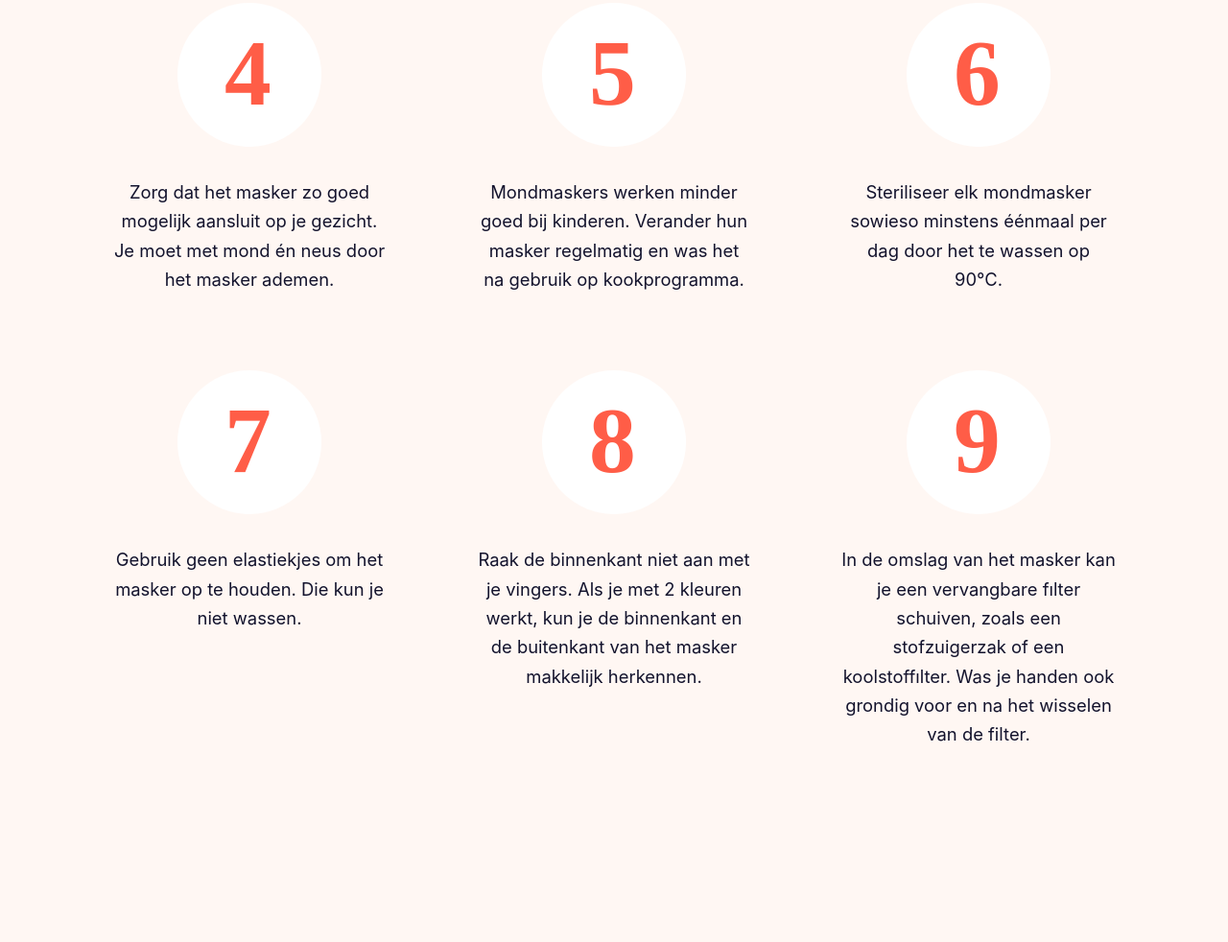
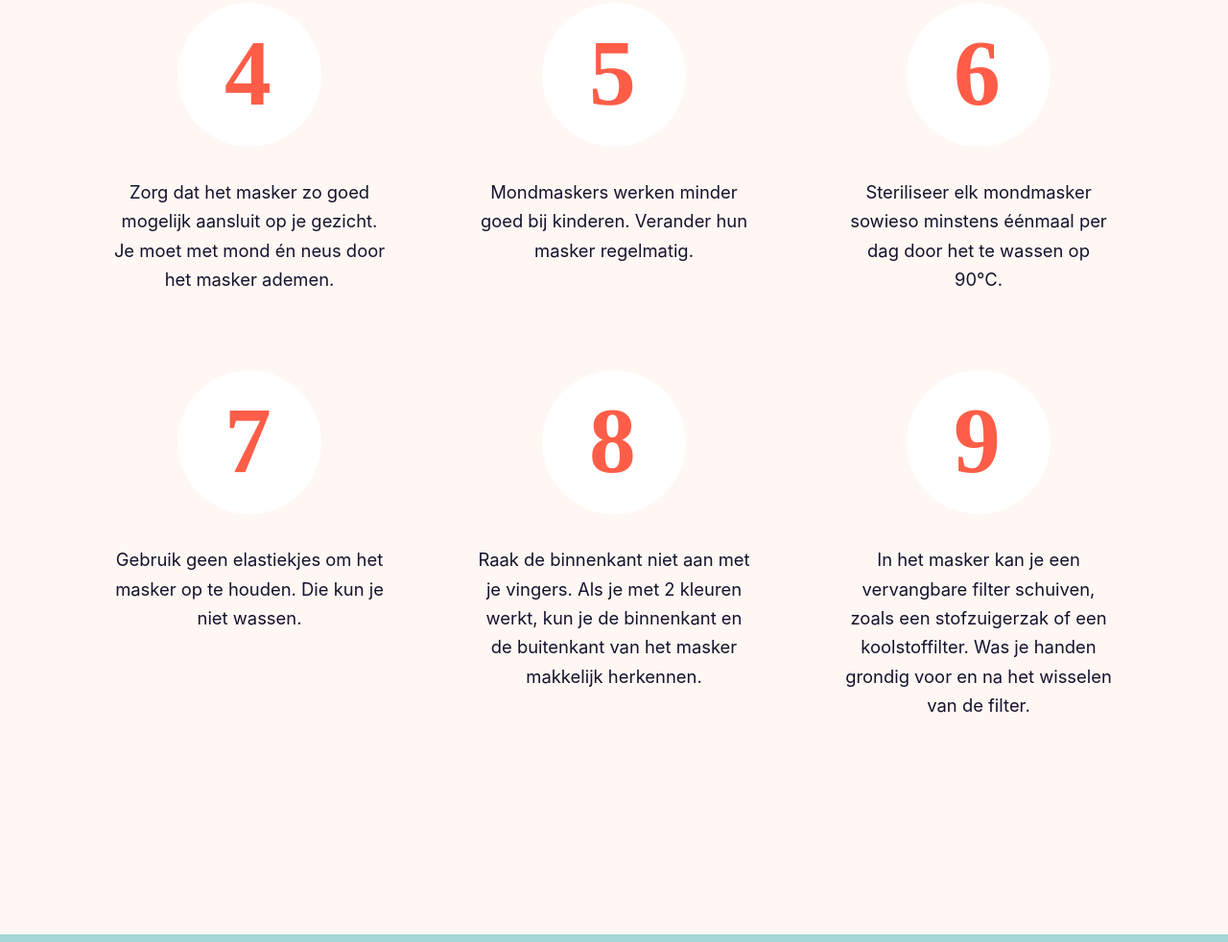
Before and after one commit to MakeInBelgium/naaiactie, a website: page index_nl.html in a window 1280 px wide. Shown: the part 2718-3700 px from the top of the page at 96% size. Drawn offline with Linux system fonts and the light colour scheme.

Commit message:
Copy changes by Halkmund

```diff
--- a/index_nl.html
+++ b/index_nl.html
@@ -209,7 +209,8 @@
                 <img src="./assets/img/nr5.svg" width="150" height="150" alt="nr 5">
               </figure>
               <p>
-                Mondmaskers werken minder goed bij kinderen. Verander hun masker regelmatig en was het na gebruik op kookprogramma.
+                <!--Mondmaskers werken minder goed bij kinderen. Verander hun masker regelmatig en was het na gebruik op kookprogramma.-->
+                Mondmaskers werken minder goed bij kinderen. Verander hun masker regelmatig.
               </p>
             </article>
           </li>
@@ -251,8 +252,10 @@
                 <img src="./assets/img/nr9.svg" width="150" height="150" alt="nr 9">
               </figure>
               <p>
-                In de omslag van het masker kan je een vervangbare fılter schuiven, zoals een
-                stofzuigerzak of een koolstoffılter. Was je handen ook grondig voor en na het wisselen van de filter.
+                <!--In de omslag van het masker kan je een vervangbare fılter schuiven, zoals een-->
+                <!--stofzuigerzak of een koolstoffılter. Was je handen ook grondig voor en na het wisselen van de filter.-->
+                In het masker kan je een vervangbare filter schuiven, zoals een stofzuigerzak of een koolstoffilter.
+                Was je handen grondig voor en na het wisselen van de filter.
               </p>
             </article>
           </li>
```
